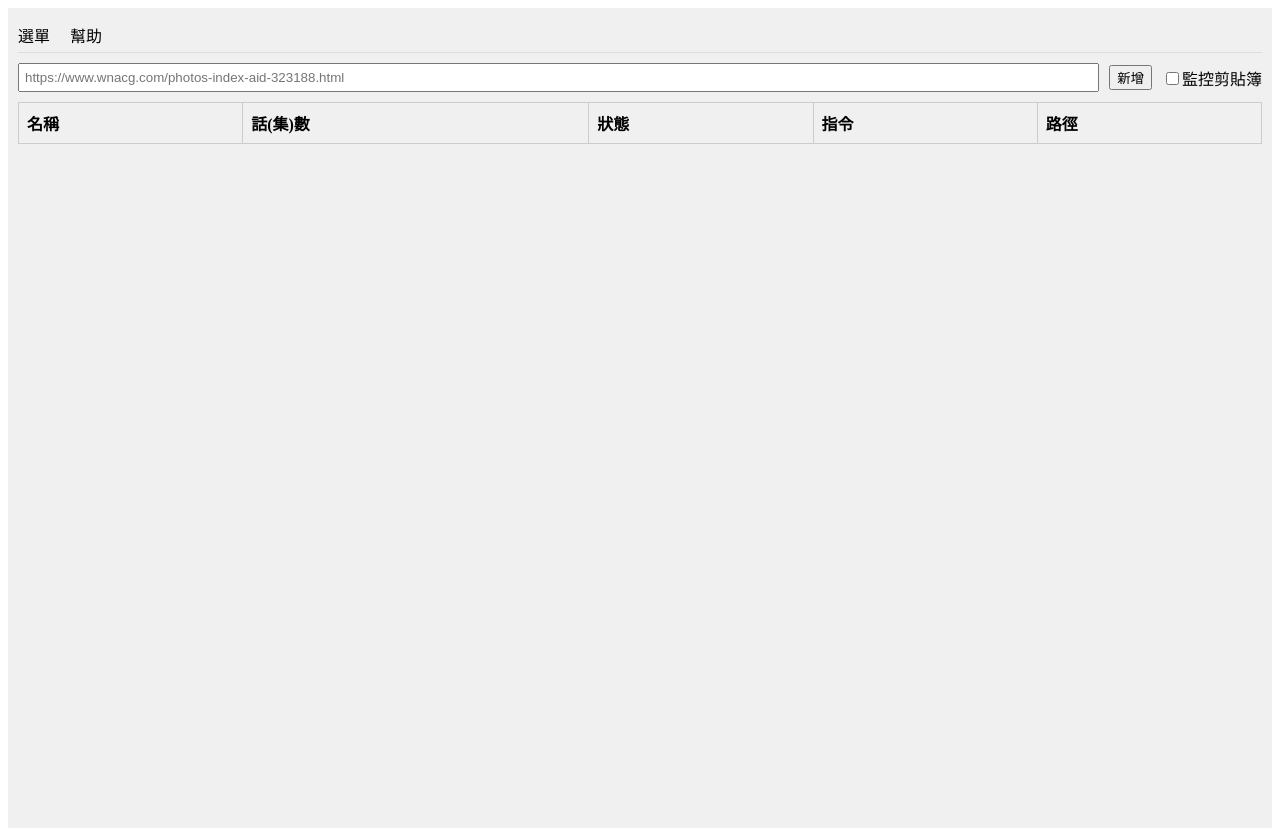
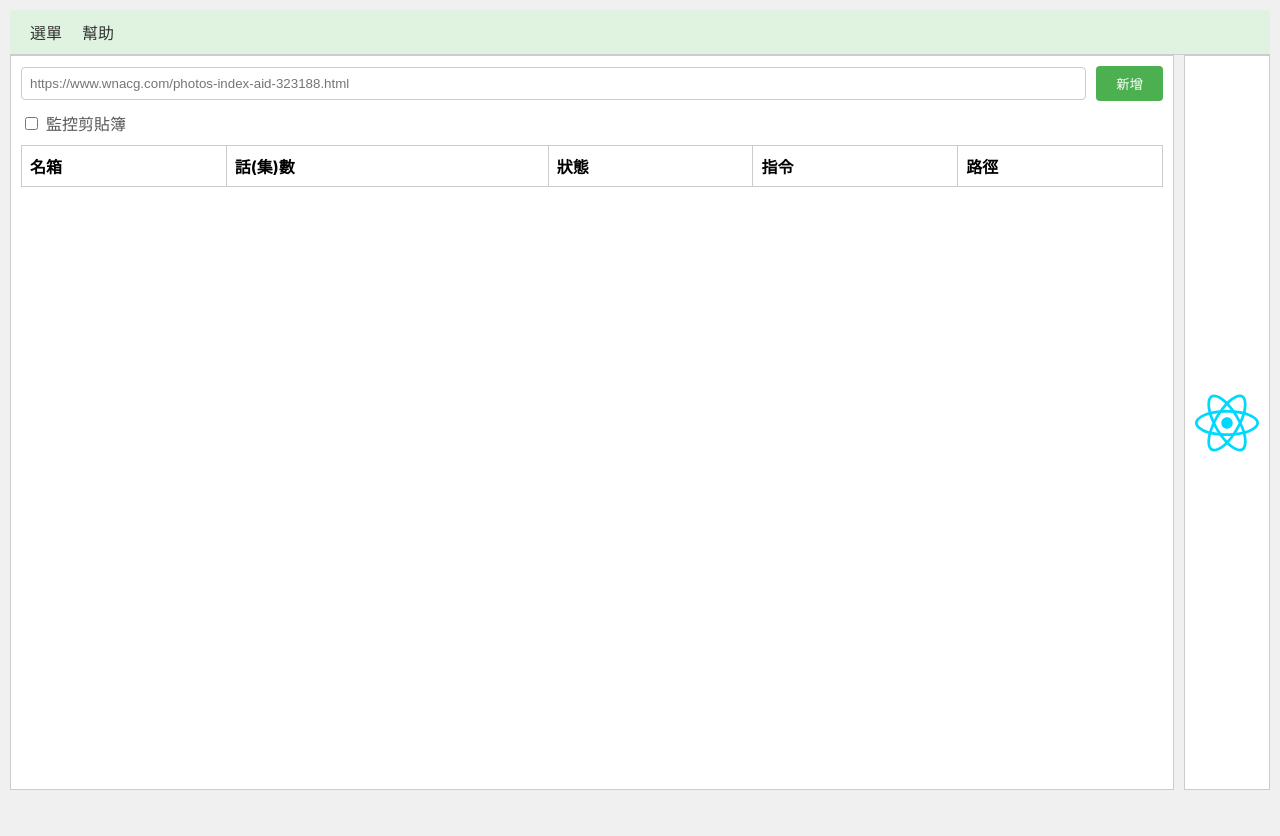
Before and after one commit to kawagami/tauri-downloader, a React app: page / in a window 1280 px wide. After the commit the page ends 800 px from the top, so only its background shows below. Built offline with nearby package versions, Linux system fonts and the light colour scheme; the HTML template or start-up script is replaced by a standard one.

Commit message:
feat: update downloader page content

```diff
--- a/src/App.css
+++ b/src/App.css
@@ -1,41 +1,99 @@
-/* App.css */
+/* src/App.css */
+
+/* 確保所有元素都使用 border-box 模型 */
+*,
+*::before,
+*::after {
+  box-sizing: border-box;
+}
+
+body {
+  margin: 0;
+  font-family: -apple-system, BlinkMacSystemFont, 'Segoe UI', Roboto, 'Helvetica Neue', Arial, sans-serif;
+  background-color: #f0f0f0;
+}
+
+/* 整體容器佈局 */
 .container {
+  display: grid;
+  grid-template-areas:
+    "header header header"
+    "main side side";
+  grid-template-rows: auto 1fr;
+  grid-template-columns: 1fr auto auto;
+  min-height: 100vh;
+  padding: 10px;
+  background-color: #f0f0f0;
+}
+
+/* 頂部標頭 */
+.header {
+  grid-area: header;
+  background-color: #e0f2e0;
+  padding: 10px 20px;
+  border-bottom: 1px solid #ccc;
+  display: flex;
+  align-items: center;
+}
+
+.menu span {
+  margin-right: 20px;
+  cursor: pointer;
+  color: #333;
+}
+
+/* 主要內容區塊 */
+.main-content {
+  grid-area: main;
   display: flex;
   flex-direction: column;
-  height: 100vh;
+  background-color: white;
   padding: 10px;
-  background-color: #f0f0f0; /* 背景顏色 */
+  border: 1px solid #ccc;
+  margin-right: 10px;
 }
 
-.navbar {
+/* 輸入區塊 */
+.input-section {
   display: flex;
-  justify-content: space-between;
-  align-items: center;
-  padding: 5px 0;
-  border-bottom: 1px solid #ddd;
+  flex-direction: column;
+  gap: 10px;
+  margin-bottom: 10px;
 }
 
-.navbar-left .menu-item {
-  margin-right: 20px;
+.input-group {
+  display: flex;
+  gap: 10px;
+  align-items: center;
+}
+
+.url-input {
+  flex: 1;
+  padding: 8px;
+  border: 1px solid #ccc;
+  border-radius: 4px;
+}
+
+.add-button {
+  padding: 8px 20px;
+  background-color: #4CAF50;
+  color: white;
+  border: none;
+  border-radius: 4px;
   cursor: pointer;
 }
 
-.input-section {
+.checkbox-group {
   display: flex;
   align-items: center;
-  margin-top: 10px;
-  gap: 10px; /* 控制元素之間的間距 */
+  gap: 5px;
+  color: #555;
 }
 
-.url-input {
-  flex-grow: 1; /* 讓輸入框佔據剩餘空間 */
-  padding: 5px;
-}
-
+/* 任務列表 */
 .task-list-container {
-  flex-grow: 1; /* 讓列表佔據剩餘空間並可滾動 */
+  flex: 1;
   overflow-y: auto;
-  margin-top: 10px;
 }
 
 .task-table {
@@ -43,19 +101,39 @@
   border-collapse: collapse;
 }
 
-.task-table th, .task-table td {
+.task-table th,
+.task-table td {
   border: 1px solid #ccc;
   padding: 8px;
   text-align: left;
 }
 
+/* 狀態列 */
 .status-bar {
-  background-color: #e0e0e0;
-  border-radius: 5px;
-  padding: 2px;
+  padding: 3px 8px;
+  border-radius: 4px;
+  color: white;
+  text-align: center;
 }
 
 .status-completed {
-  background-color: #4CAF50; /* 完成的綠色 */
-  color: white;
+  background-color: #4CAF50;
+  /* 綠色 */
 }
+
+/* 右側按鈕區塊 */
+.side-action-button {
+  grid-area: side;
+  display: flex;
+  justify-content: center;
+  align-items: center;
+  background-color: white;
+  border: 1px solid #ccc;
+  padding: 10px;
+}
+
+.side-action-button img {
+  width: 64px;
+  height: 64px;
+  cursor: pointer;
+}
--- a/src/App.tsx
+++ b/src/App.tsx
@@ -1,5 +1,6 @@
 import { useState } from "react";
 import "./App.css";
+import downloadIcon from "./assets/react.svg"; // 請自行準備或使用 SVG
 
 // 假設的任務資料結構
 interface Task {
@@ -16,61 +17,84 @@ function App() {
   const [tasks, setTasks] = useState<Task[]>([]);
   const [monitorClipboard, setMonitorClipboard] = useState(false);
 
-  // 模擬新增任務的函數
-  const handleAddTask = () => {
-    if (url) {
+  // 處理 URL 輸入框的變化
+  const handleUrlChange = (e: React.ChangeEvent<HTMLInputElement>) => {
+    setUrl(e.target.value);
+  };
+
+  // 處理「新增」按鈕點擊事件
+  const handleAddTask = (e: React.FormEvent) => {
+    e.preventDefault();
+    if (url.trim() === "") {
+      return; // 如果 URL 為空，則不執行任何操作
+    }
+
+    // 模擬新增一個任務，實際情況會根據 URL 產生不同資訊
     const newTask: Task = {
-        id: tasks.length + 1,
-        name: "新增任務 " + (tasks.length + 1), // 這裡可以根據URL解析
+      id: Date.now(),
+      name: `新增任務 ${tasks.length + 1}`,
       episode: "1 [1/1]",
-        status: "Pending",
-        progress: 0,
+      status: "Completed", // 這裡預設為已完成，之後會連接後端
+      progress: 100,
       path: "D:\\temp\\",
     };
-      setTasks([...tasks, newTask]);
-      setUrl(""); // 清空輸入框
-    }
+
+    // 將新任務添加到任務列表中
+    setTasks((prevTasks) => [...prevTasks, newTask]);
+    // 清空輸入框
+    setUrl("");
+    console.log("新增任務成功：", newTask);
+  };
+
+  // 處理「監控剪貼簿」勾選框的變化
+  const handleMonitorChange = (e: React.ChangeEvent<HTMLInputElement>) => {
+    setMonitorClipboard(e.target.checked);
+    console.log("監控剪貼簿狀態：", e.target.checked);
   };
 
   return (
     <div className="container">
-      {/* 頂部選單 */}
-      <div className="navbar">
-        <div className="navbar-left">
-          <span className="menu-item">選單</span>
-          <span className="menu-item">幫助</span>
+      {/* 頂部導覽列 */}
+      <header className="header">
+        <div className="menu">
+          <span>選單</span>
+          <span>幫助</span>
         </div>
-      </div>
+      </header>
 
-      {/* 輸入與控制區塊 */}
-      <div className="input-section">
+      {/* 主要內容區塊 */}
+      <main className="main-content">
+        {/* URL 輸入與控制區塊 */}
+        <form className="input-section" onSubmit={handleAddTask}>
+          <div className="input-group">
             <input
               type="text"
-          className="url-input"
               placeholder="https://www.wnacg.com/photos-index-aid-323188.html"
               value={url}
-          onChange={(e) => setUrl(e.target.value)}
+              onChange={handleUrlChange}
+              className="url-input"
             />
-        <button className="add-button" onClick={handleAddTask}>
+            <button type="submit" className="add-button">
               新增
             </button>
+          </div>
           <div className="checkbox-group">
             <input
               type="checkbox"
               id="monitorClipboard"
               checked={monitorClipboard}
-            onChange={(e) => setMonitorClipboard(e.target.checked)}
+              onChange={handleMonitorChange}
             />
             <label htmlFor="monitorClipboard">監控剪貼簿</label>
           </div>
-      </div>
+        </form>
 
         {/* 任務列表 */}
         <div className="task-list-container">
           <table className="task-table">
             <thead>
               <tr>
-              <th>名稱</th>
+                <th>名箱</th>
                 <th>話(集)數</th>
                 <th>狀態</th>
                 <th>指令</th>
@@ -84,20 +108,21 @@ function App() {
                   <td>{task.episode}</td>
                   <td>
                     <div className={`status-bar status-${task.status.toLowerCase()}`}>
-                    <span>100% [1/1]</span> {/* 這裡可以動態顯示進度 */}
+                      {task.progress}% [{task.episode}]
                     </div>
                   </td>
-                <td>Completed</td> {/* 這裡可以放操作按鈕 */}
+                  <td>{task.status}</td>
                   <td>{task.path}</td>
                 </tr>
               ))}
             </tbody>
           </table>
         </div>
+      </main>
 
-      {/* 下載按鈕區塊 */}
-      <div className="action-buttons-container">
-        {/* 下載按鈕的 SVG 或圖片 */}
+      {/* 右側下載按鈕 */}
+      <div className="side-action-button">
+        <img src={downloadIcon} alt="Download" />
       </div>
     </div>
   );
```
Also changed, not shown: 1 other file (tests, documents, lock files or other folders). Lines whose indentation alone changed are shown as unchanged.
